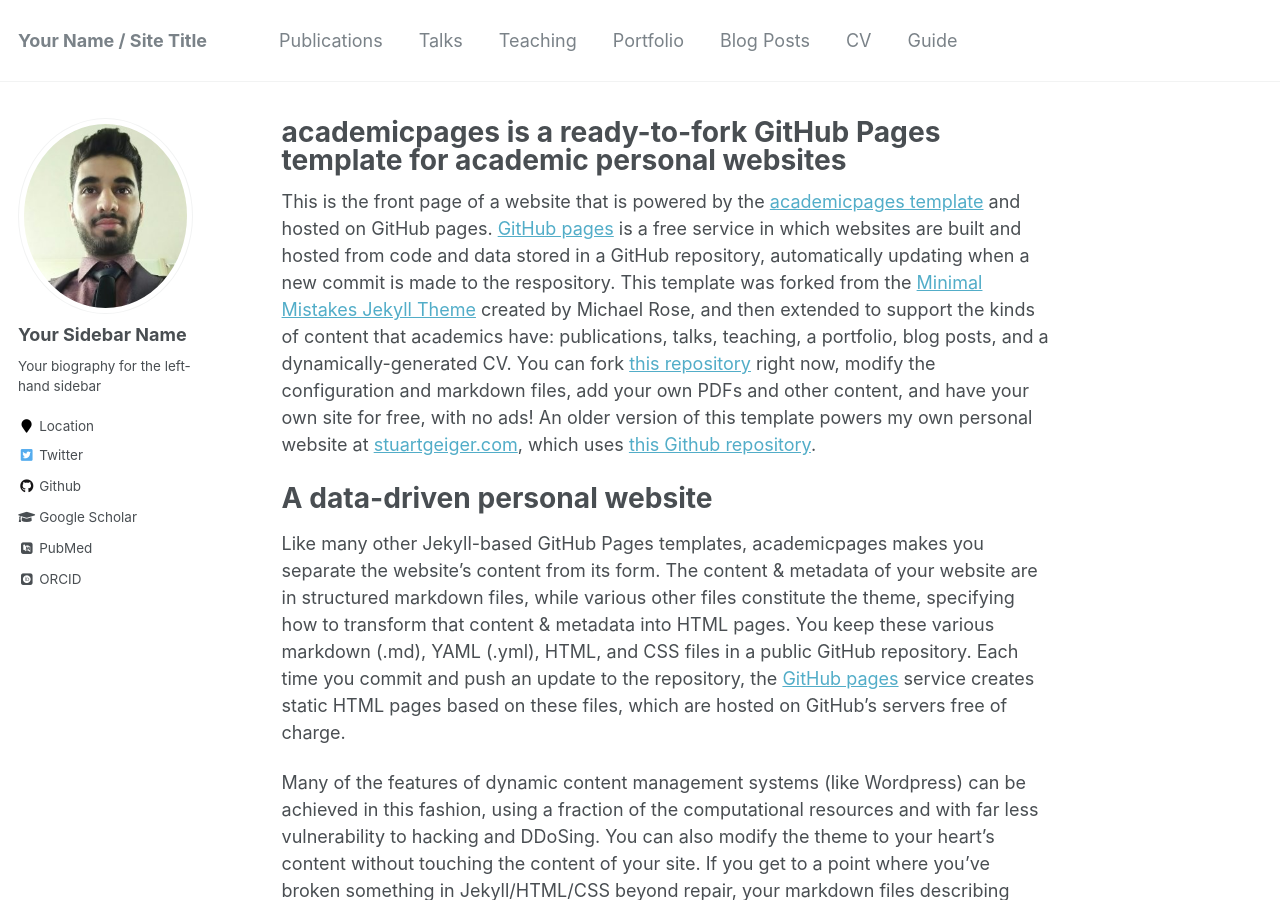
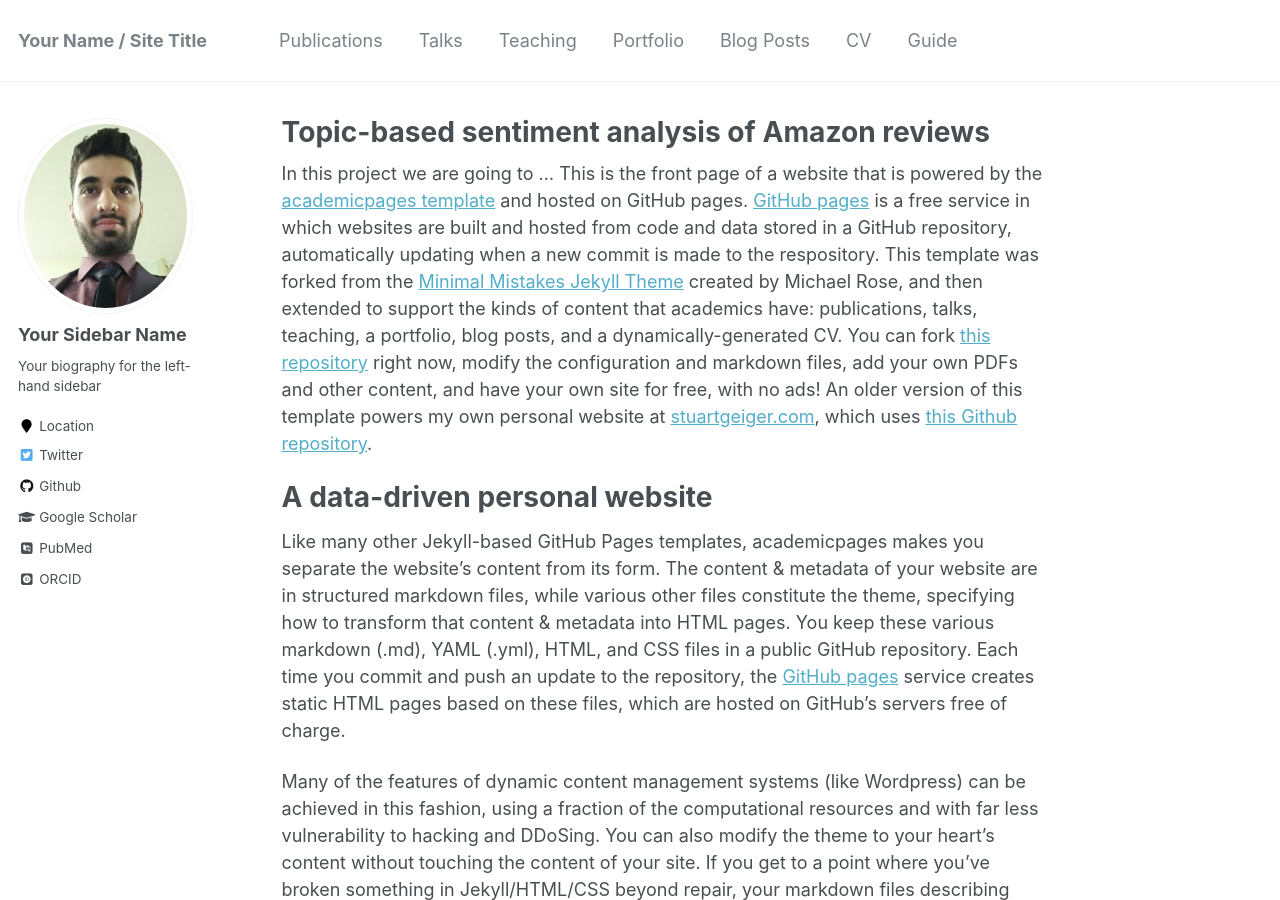
Before and after one commit to MateAnderson/projects, a Jekyll site: the page built from _pages/about.md, in a window 1280 px wide and 900 px high. Built offline with Jekyll 4.4.1, drawn with Linux system fonts in a browser that asks for light colours; some web fonts are replaced.

Commit message:
Update first pafe

```diff
--- a/_pages/about.md
+++ b/_pages/about.md
@@ -1,13 +1,13 @@
 ---
 permalink: /
-title: "academicpages is a ready-to-fork GitHub Pages template for academic personal websites"
+title: "Topic-based sentiment analysis of Amazon reviews"
 excerpt: "About me"
 author_profile: true
 redirect_from:
   - /about/
   - /about.html
 ---
-
+In this project we are going to ...
 This is the front page of a website that is powered by the [academicpages template](https://github.com/academicpages/academicpages.github.io) and hosted on GitHub pages. [GitHub pages](https://pages.github.com) is a free service in which websites are built and hosted from code and data stored in a GitHub repository, automatically updating when a new commit is made to the respository. This template was forked from the [Minimal Mistakes Jekyll Theme](https://mmistakes.github.io/minimal-mistakes/) created by Michael Rose, and then extended to support the kinds of content that academics have: publications, talks, teaching, a portfolio, blog posts, and a dynamically-generated CV. You can fork [this repository](https://github.com/academicpages/academicpages.github.io) right now, modify the configuration and markdown files, add your own PDFs and other content, and have your own site for free, with no ads! An older version of this template powers my own personal website at [stuartgeiger.com](http://stuartgeiger.com), which uses [this Github repository](https://github.com/staeiou/staeiou.github.io).
 
 A data-driven personal website
```
